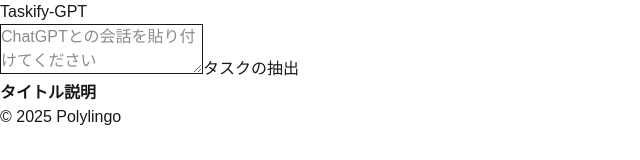
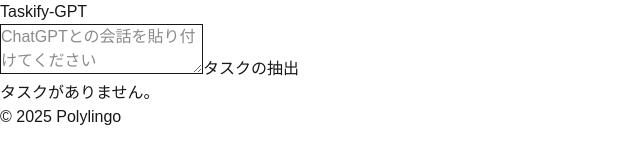
Before and after one commit to Yuji5117/Taskify-GPT, a Next.js app: page / in a window 1280 px wide. Shown: the top 160 px of the page, without its empty margins (0-640 px from the left). Built offline with nearby package versions, Linux system fonts and the light colour scheme.

Commit message:
Add task card as component and display it

```diff
--- a/src/app/page.tsx
+++ b/src/app/page.tsx
@@ -1,11 +1,12 @@
 "use client";
 
+import TaskCardList from "@/component/Task/TaskCardList";
 import { Task } from "@/types/types";
 import { ChangeEvent, useState } from "react";
 
 export default function Home() {
   const [chatText, setChatText] = useState<string>("");
-  const [tasks, setTasks] = useState<Task[]>();
+  const [tasks, setTasks] = useState<Task[]>([]);
 
   const handleChatChange = (e: ChangeEvent<HTMLTextAreaElement>) => {
     setChatText(e.target.value);
@@ -34,22 +35,11 @@
           />
           <button onClick={handleExtractTasks}>タスクの抽出</button>
 
-          <table>
-            <thead>
-              <tr>
-                <th>タイトル</th>
-                <th>説明</th>
-              </tr>
-            </thead>
-            <tbody>
-              {tasks?.map((task, index) => (
-                <tr key={index}>
-                  <td>{task.title}</td>
-                  <td>{task.description}</td>
-                </tr>
-              ))}
-            </tbody>
-          </table>
+          {tasks.length > 0 ? (
+            <TaskCardList tasks={tasks} />
+          ) : (
+            <p>タスクがありません。</p>
+          )}
         </div>
       </main>
     </div>
--- /dev/null
+++ b/src/component/Task/TaskCard.tsx
@@ -0,0 +1,23 @@
+import { Task } from "@/types/types";
+import React from "react";
+
+type TaskCardProps = {
+  task: Task;
+};
+
+const TaskCard = ({ task }: TaskCardProps) => {
+  return (
+    <div>
+      <input type="checkbox" />
+      <h3>{task.title}</h3>
+      <p>{task.body}</p>
+      <div>
+        {task.label?.map((label) => (
+          <span key={label}>{label}</span>
+        ))}
+      </div>
+    </div>
+  );
+};
+
+export default TaskCard;
--- /dev/null
+++ b/src/component/Task/TaskCardList.tsx
@@ -0,0 +1,19 @@
+import { Task } from "@/types/types";
+import React from "react";
+import TaskCard from "./TaskCard";
+
+type TaskCardListProps = {
+  tasks: Task[];
+};
+
+function TaskCardList({ tasks }: TaskCardListProps) {
+  return (
+    <div>
+      {tasks.map((task) => (
+        <TaskCard key={task.title} task={task} />
+      ))}
+    </div>
+  );
+}
+
+export default TaskCardList;
--- a/src/types/types.ts
+++ b/src/types/types.ts
@@ -1,4 +1,5 @@
 export type Task = {
   title: string;
-  description: string;
+  body: string;
+  label: string[];
 };
```
